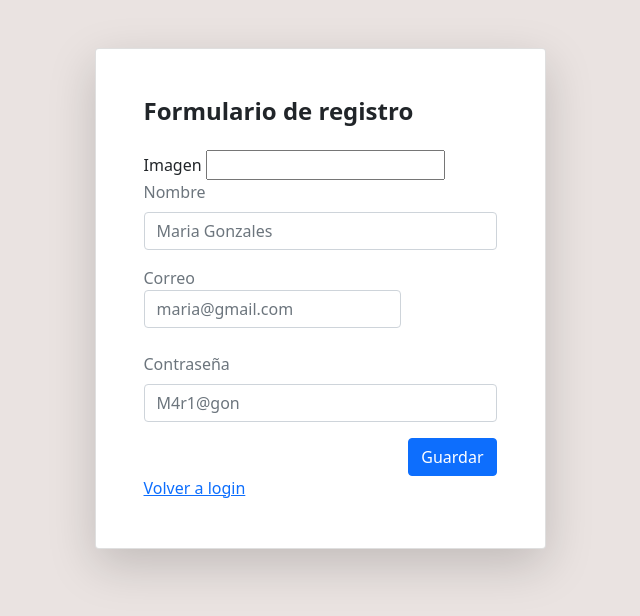
After one commit to Jesus-7777/glaleria-Imagenes, a Flask app: page /imagn in a window 1280 px wide. The commit adds this page. Shown: the top 616 px of the page, without its empty margins (320-960 px from the left). Run offline with Flask 2, Linux system fonts and the light colour scheme.

Commit message:
subieno vaidaciones

```diff
--- a/main.py
+++ b/main.py
@@ -1,12 +1,16 @@
+from email.mime import image
 from flask import Flask, render_template,request,redirect, url_for, flash, session
 from werkzeug.security import generate_password_hash, check_password_hash
 from config.database import db
 from models import validacionModels
-from models.modelUser import UsuarioModel
+from models.validacionModels import UsuarioModel, obtenerUser
+
 
 
 app = Flask(__name__)
 app.secret_key='asdjkajsdfjerybbca5445asdfafeyrfa'
+
+
 
 @app.get("/")
 def index():
@@ -14,14 +18,50 @@ def index():
 
 @app.route("/login", methods=['GET','POST'])
 def loginUser():
-    if request.method=='POST':
+    """ usuarioModel = UsuarioModel() """
+    if request.method == "GET":
         return render_template("login.html")
     else:
-        return render_template("login.html")
+        usuario = request.form['email']
+        password = request.form['password']
+        paswordCheck=generate_password_hash(password)
+        user= obtenerUser(usuario)
+
+        for datosss in user:
+            print(datosss['password'])
+            break
+        """ user = cursor.execute('select correo, password from usuario where usuario.correo = %s',(usuario,)) """
+        """ result = validardateuser(user,paswordCheck) """
+        if user is not None and user==True:
+            print("Welcome")
+            session['username'] = usuario
+            return redirect(url_for("viewuser"))
+        else:
+            flash("Correo / Password incorrect")
+            return redirect(url_for("loginUser"))
+
+def validardateuser(users,password):
+    for user in users:
+        return check_password_hash(user[3],password)
+
+@app.get('/')
+def viewUser():
+    return "esto es una pagina"
 
 @app.get("/crear")
 def creaUsuario():
     return render_template("crearUser.html")
+
+@app.get("/imagn")
+def crearImagen():
+    return render_template("/templates/imageloader/fromimage.html")
+
+@app.post("/imagen")
+def crearImagenPost():
+    imagen= request.files['imagen']
+    """ print(imagen.filename)
+    imagen.save('./static/image/'+imagen.filename) """
+    return render_template("/templates/imageloader/fromimage.html")
 
 @app.post("/crear")
 def creaUsuarioPost():
@@ -45,8 +85,9 @@ def creaUsuarioPost():
         flash("El correo es obligatorio")
         """ print("El correo es obligatorio") """
 
-    if password =="":
+    if password =="" or password != None:
         isValid=False
+        validacionModels.validate_password(password)
         flash("La contraseña es obligatorio")
 
     if 8 > len(password) :
@@ -61,4 +102,5 @@ def creaUsuarioPost():
     validacionModels.crearUser(nombre=nombre,correo=correo,password=passwordEncrypted)
     return redirect(url_for('loginUser'))
 
+
 app.run(debug=True)
--- /dev/null
+++ b/templates/imageloader/fromimage.html
@@ -0,0 +1,52 @@
+{%extends 'base.html'%}
+{%block titulo%}
+    imagen
+{%endblock%}
+
+{%block contenido%}
+<!-- Formulario de crear ususario -->
+{%with messages = get_flashed_messages()%}
+    {%if messages%}
+        <ul class="alert alert-danger">
+            {%for message in messages%}
+                <li>{{message}}</li>
+            {%endfor%}
+        </ul>
+    {%endif%}
+{%endwith%}
+<section class="h-100 my-5">
+    <div class="container h-100">
+        <div class="row justify-content-sm-center h-100">
+            <div class="col-xxl-4 col-xl-5 col-lg-5 col-md-7 col-sm-9">
+                <div class="card shadow-lg">
+                    <div class="card-body p-5">
+                        <h1 class="fs-4 card-title fw-bold mb-4">Formulario de registro</h1>
+                        <form action="{{url_for('creaUsuarioPost')}}" enctype="multipart/form-data" method="POST">
+                            <div>
+                                <label for="">Imagen</label>
+                                <input type="firl" name="imagen">
+                            </div>
+                            <div class="mb-3">
+                                <label class="mb-2 text-muted" for="nombre">Nombre</label>
+                                <input type="text" class="form-control" name="nombre" id="nombre" placeholder="Maria Gonzales" value="{{nombre}}">
+                            </div>
+                            <div class="mb-3">
+                                <label class="mb-2 text-muted" for="correo">Correo</label´>
+                                <input type="email" class="form-control" name="correo" id="correo" placeholder="maria@gmail.com" value="{{correo}}" required>
+                            </div>
+                            <div class="mb-3">
+                                <label class="mb-2 text-muted" for="password">Contraseña</label>
+                                <input type="password" class="form-control" name="password" id="password" placeholder="M4r1@gon" value="{{password}}">
+                            </div>
+                            <div class="d-flex align-items-end">
+                                <button class="btn btn-primary ms-auto" type="submit">Guardar</button>
+                            </div>
+                            <a href="{{url_for('crearImagenPost')}}">Volver a login</a>
+                        </form>
+                    </div>
+                </div>
+            </div>
+        </div>
+    </div>
+</section>
+{%endblock%}
```
Also changed, not shown: models/modelUser.py (deleted, +0 -25 lines), models/validacionModels.py (+30 -3 lines), templates/index.html (added, +7 -0 lines), templates/login.html (+10 -0 lines).
